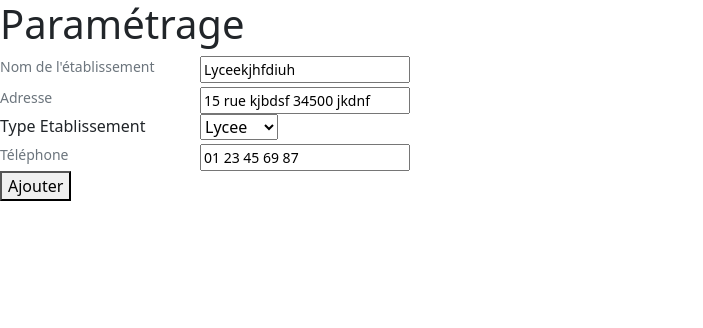
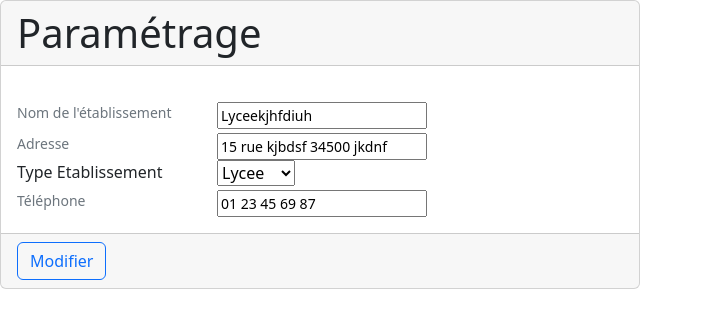
Before and after one commit to JordaneBuena/ProjetFinalGroupe1, an Angular app in the folder schoolFront/: page /schools/param/1 in a window 1280 px wide. Shown: the top 328 px of the page, without its empty margins (0-703 px from the left). Built offline with nearby package versions, Linux system fonts and the light colour scheme.

Commit message:
ajout/modification bouton et mise en page

```diff
--- a/schoolFront/src/app/school-detail/school-detail.component.html
+++ b/schoolFront/src/app/school-detail/school-detail.component.html
@@ -1,11 +1,14 @@
-<div class="card">
+<div class="card w-50">
   <h4 class="card-header">{{school?.name}} </h4>
   <div class="card-body">
     <ul class="list-group">
-      <li class="list-group-item">{{school?.address}} </li>
-      <li class="list-group-item">{{school?.typeSchool}} </li>
-      <li class="list-group-item">{{school?.phone}} </li>
+      <li class="list-group-item">
+        {{school?.address}}<br>
+        {{school?.typeSchool}}<br>
+        {{school?.phone}}<br>
+      </li>
     </ul>
+    <br>
     <ul class="list-group">
       <li class="list-group-item">Nombre de professeurs : <br>
         <button type="button" class="btn btn-outline-primary" routerLink="/schools/param/{{school?.id}}">
--- a/schoolFront/src/app/school-param/school-param.component.html
+++ b/schoolFront/src/app/school-param/school-param.component.html
@@ -1,13 +1,16 @@
-<h1>Paramétrage</h1>
+<div class="card w-50">
 
-<ul *ngIf="formSubmitted">
+  <h1 class="card-header">Paramétrage</h1>
+  <div class="text-danger">
+    <ul *ngIf="!formSubmitted">
       <li *ngIf="myForm.controls['name'].errors?.['required']">Nom requis</li>
       <li *ngIf="myForm.controls['address'].errors?.['required']">Une adresse est requise</li>
       <li *ngIf="myForm.controls['typeSchool'].errors?.['required']">Un type est requis</li>
       <li *ngIf="myForm.controls['phone'].errors?.['required']">Un numero de telephone est requis</li>
     </ul>
-
+  </div>
   <form [formGroup]="myForm" (ngSubmit)="submitForm()">
+    <div class="card-body">
       <div class="form-text">
         <label for="name">Nom de l'établissement</label>
         <input type="text" id="name" formControlName="name">
@@ -27,5 +30,10 @@
         <label for="phone">Téléphone</label>
         <input type="text" id="phone" formControlName="phone">
       </div>
-  <button type="submit">Ajouter</button>
+    </div>
+    <div class="card-footer">
+      <button class="btn btn-outline-info" *ngIf="!school" type="submit" routerLink="/schools">Ajouter</button>
+      <button class="btn btn-outline-primary" *ngIf="school" type="submit" routerLink="/schools/{{school.id}}">Modifier</button>
+    </div>
   </form>
+</div>
--- a/schoolFront/src/app/school/school.component.html
+++ b/schoolFront/src/app/school/school.component.html
@@ -8,7 +8,9 @@
     </ul>
   </div>
   <div class="card-footer" >
-    <button type="button" class="btn btn-outline-primary" routerLink="/schools/param/{{school?.id}}">Parametrer</button>
+    <button type="button" class="btn btn-outline-primary" routerLink="/schools/param/{{school?.id}}">
+      Parametrer
+    </button>
   </div>
 </div>
 <br>
```
Lines whose indentation alone changed are shown as unchanged.
